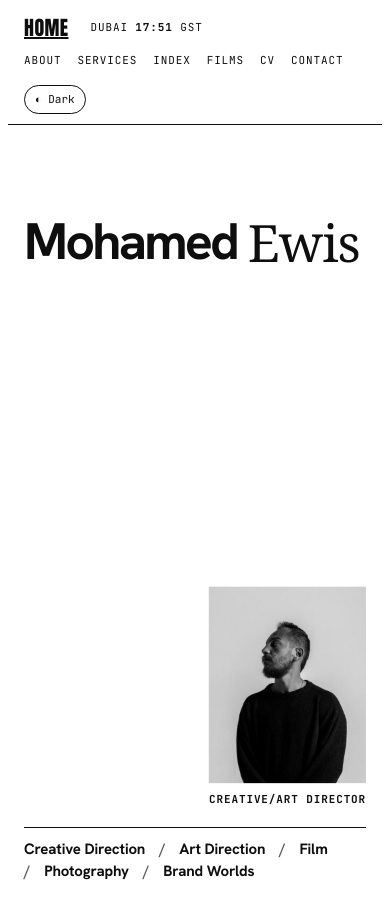
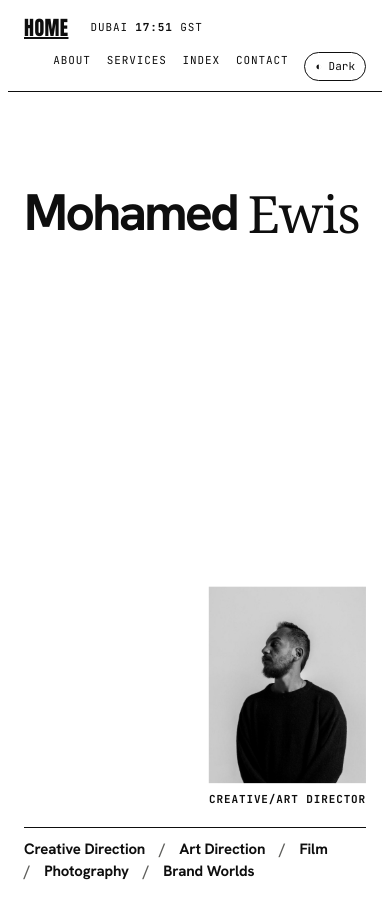
Before and after one commit to Msayed25/mohamed-ewis, a Jekyll site: the page built from index.html, in a window 390 px wide and 900 px high. Built offline with Jekyll 4.4.1, drawn with Linux system fonts in a browser that asks for light colours; some web fonts are replaced; some of the changed text lies outside the part shown.

Commit message:
Order: Selected work, Personal, Index, CV, Services; Expertise and Films hidden (admin switches); menu without Films and CV; Index and Selected work always open the project page; Personal: smaller side photos, without Nike, Gold's Gym and Swyp; CV tags trimmed; contact heading all in Antonio with a smaller arrow

```diff
--- a/_layouts/default.html
+++ b/_layouts/default.html
@@ -22,7 +22,7 @@
 <header class="bar g mono">
   <a class="brand" href="{{ '/' | relative_url }}" aria-label="Home, {{ s.name }}">Home</a>
   <span class="clock-wrap">{{ s.location | split: "," | first }} <b class="clock" data-offset="{{ s.timezone_offset }}">--:--</b> {{ s.timezone_label }}</span>
-  <nav>{% if s.about_text and s.about_text != "" %}<a href="{{ '/about/' | relative_url }}">About</a>{% endif %}<a href="{{ '/#services' | relative_url }}">Services</a><a href="{{ '/#work' | relative_url }}">Index</a><a href="{{ '/#films' | relative_url }}">Films</a><a href="{{ '/#cv' | relative_url }}">CV</a><a href="{{ '/#talk' | relative_url }}">Contact</a><button class="tog" id="tog" type="button" aria-label="Switch between light and dark">◐ <span id="togl">Dark</span></button></nav>
+  <nav>{% if s.about_text and s.about_text != "" %}<a href="{{ '/about/' | relative_url }}">About</a>{% endif %}<a href="{{ '/#services' | relative_url }}">Services</a><a href="{{ '/#work' | relative_url }}">Index</a><a href="{{ '/#talk' | relative_url }}">Contact</a><button class="tog" id="tog" type="button" aria-label="Switch between light and dark">◐ <span id="togl">Dark</span></button></nav>
 </header>
 
 {{ content }}
--- a/admin/config.yml
+++ b/admin/config.yml
@@ -88,6 +88,8 @@ collections:
           - { name: about_text, label: About text, widget: text, required: false, hint: "Shown on the About page (mohamedewis.com/about/). The About menu item appears when this has text." }
           - { name: about_photos, label: About photos (round, shown in black and white), widget: list, required: false, field: { name: photo, label: Photo, widget: image } }
           - { name: expertise, label: Expertise (the big statement after the landing page), widget: text, required: false }
+          - { name: hide_expertise, label: Hide the Expertise section, widget: boolean, default: false, required: false }
+          - { name: hide_films, label: Hide the Films section, widget: boolean, default: false, required: false }
           - { name: services_quote, label: Services quote (large line under the Services heading), widget: string, required: false }
           - { name: services_intro, label: Services intro (smaller line under the quote), widget: text, required: false }
           - { name: services, label: Services, widget: list, fields: [ { name: title, label: Service, widget: string }, { name: text, label: "What it covers (separate with · or put each on its own line)", widget: text, required: false }, { name: image, label: Photo (optional), widget: image, required: false } ] }
--- a/assets/site.css
+++ b/assets/site.css
@@ -280,11 +280,11 @@ html.view-still body > *:not(.view) *,html.view-still body > *:not(.view)::befor
 .view-loading{position:fixed;inset:auto 16px 16px auto;z-index:61;background:var(--ink);color:var(--paper);padding:8px 12px}
 html.view-open,html.view-open body{overflow:hidden}
 /* contact heading "LET'S work TOGETHER" (client feedback, Oct 2026): thin condensed capitals with "work" in the italic serif */
-.talk a.big{align-items:flex-end;font:300 clamp(40px,12.5vw,200px)/.92 var(--cond);letter-spacing:-.005em}
+.talk a.big{align-items:flex-end;font:400 clamp(40px,12.5vw,200px)/.92 var(--cond);letter-spacing:-.005em}
 .talk a.big .nw{white-space:nowrap}
 .talk a.big .t{display:inline-block}
-.talk a.big .t em{font:italic 400 .62em/1 "Instrument Serif",serif;text-transform:none;letter-spacing:0;margin-right:.08em}
-.talk a.big .arr{margin-block:0 .02em}
+.talk a.big .t em{font:inherit;font-style:normal}
+.talk a.big .arr{margin-block:0 .1em;font-size:.5em}
 
 /* ---------- top bar: just the name, one pill and Menu (client feedback, Oct 2026). Slides away while scrolling down, back on scroll up (class set by site.js) ---------- */
 .nv{position:sticky;top:env(safe-area-inset-top,0px);z-index:20;display:flex;align-items:center;justify-content:space-between;gap:16px;padding-block:12px;background:color-mix(in srgb,var(--paper) 90%,transparent);backdrop-filter:blur(10px);border-bottom:1px solid var(--ink);transition:transform .4s cubic-bezier(.2,.9,.2,1)}
--- a/assets/site.js
+++ b/assets/site.js
@@ -646,7 +646,7 @@
     var lerp = function (a, b, t) { return a + (b - a) * t; };
     var dims = function () {
       var cw = Math.min(400, Math.max(200, trk.clientWidth * 0.28)); if (window.innerWidth < 760) cw = Math.min(trk.clientWidth * 0.54, 300);
-      return { cw: cw, ch: cw * 4 / 3, sw: cw * 0.52, sh: cw * 0.52 * 4 / 3, gap: cw * 0.055 };
+      return { cw: cw, ch: cw * 4 / 3, sw: cw * 0.4, sh: cw * 0.4 * 4 / 3, gap: cw * 0.055 };
     };
     var D = dims();
     var render = function () {
--- a/index.html
+++ b/index.html
@@ -31,60 +31,8 @@ layout: default
     </div>
     <div class="dc-stage">
       {% for p in featured %}<a class="dc-card" draggable="false" data-kind="{{ p.kind }}" data-video="{% if p.video != "" %}{{ p.video | relative_url }}{% endif %}" data-title="{{ p.title }}" data-sub="{{ p.subtitle }}" data-page="{{ p.url | relative_url }}" data-sum="{% if p.summary and p.summary != "" %}{{ p.summary | escape }}{% else %}{{ p.content | strip_html | strip_newlines | truncatewords: 22 | escape }}{% endif %}"
-         href="{% if p.kind == 'link' and p.link != '' %}{{ p.link }}{% else %}{{ p.url | relative_url }}{% endif %}"{% if p.kind == 'link' and p.link != '' %} target="_blank" rel="noopener"{% endif %}><img src="{% if p.card_image and p.card_image != "" %}{{ p.card_image | relative_url }}{% else %}{{ p.cover | relative_url }}{% endif %}" alt="{{ p.title }}" loading="lazy" decoding="async" draggable="false">{% if p.kind == 'film' %}<span class="dc-play" aria-hidden="true">▶</span>{% endif %}</a>{% endfor %}
+         href="{{ p.url | relative_url }}"><img src="{% if p.card_image and p.card_image != "" %}{{ p.card_image | relative_url }}{% else %}{{ p.cover | relative_url }}{% endif %}" alt="{{ p.title }}" loading="lazy" decoding="async" draggable="false">{% if p.kind == 'film' %}<span class="dc-play" aria-hidden="true">▶</span>{% endif %}</a>{% endfor %}
     </div>
-  </div>
-</section>
-{% endif %}
-
-{% if s.services.size > 0 %}
-<section class="svc g" id="services">
-  <div class="svc-head"><div class="svc-h"><h2>Services</h2></div><div class="svc-txt">{% if s.services_quote and s.services_quote != "" %}<p class="svc-q">{{ s.services_quote }}</p>{% endif %}{% if s.services_intro != "" %}<p class="svc-i">{{ s.services_intro }}</p>{% endif %}</div></div>
-  <ol class="svc-list">
-    {% for v in s.services %}<li class="svc-row">
-      {% if v.image and v.image != "" %}<img src="{{ v.image | relative_url }}" alt="" loading="lazy">{% endif %}
-      <b class="n">{% if forloop.index < 10 %}0{% endif %}{{ forloop.index }}</b>
-      <h3>{{ v.title }}</h3>
-      {% if v.text != "" %}{% assign items = v.text | newline_to_br | replace: "<br />", "·" | split: "·" %}<ul>{% for it in items %}{% assign it2 = it | strip %}{% if it2 != "" %}<li>{{ it2 }}</li>{% endif %}{% endfor %}</ul>{% endif %}
-    </li>{% endfor %}
-  </ol>
-</section>
-{% endif %}
-
-{% if s.expertise and s.expertise != "" %}
-<section class="xp g" id="expertise" aria-label="Expertise">
-  <p class="xp-k mono">Expertise</p>
-  <p class="xp-t">{{ s.expertise }}</p>
-</section>
-{% endif %}
-
-<section class="sec g" id="work">
-  <div class="head"><h2>Index</h2><p>Every project, by discipline. Films play right here, links open the live site, everything else opens its case study.</p></div>
-  <div class="filters" id="filters">
-    <button type="button" aria-pressed="true" data-cat="all" style="--c:var(--ink)"><i></i>All <span>{{ projects.size }}</span></button>
-    {% for c in cats %}{% assign kv = c | split: ":" %}{% assign n = projects | where: "category", kv[0] %}{% if n.size > 0 %}<button type="button" aria-pressed="false" data-cat="{{ kv[0] }}" style="--c:var(--c-{{ kv[0] }})"><i></i>{{ kv[1] }} <span>{{ n.size }}</span></button>{% endif %}{% endfor %}
-  </div>
-  <div class="legend mono soft"><span>▶ Plays a film</span><span>↗ Opens a link</span><span>◼ Opens a case study</span></div>
-  <div class="rows" id="rows">
-    {% for p in projects %}{% assign catlabel = "" %}{% for c in cats %}{% assign kv = c | split: ":" %}{% if kv[0] == p.category %}{% assign catlabel = kv[1] %}{% endif %}{% endfor %}
-    <a class="row" style="--c:var(--c-{{ p.category }})" data-cat="{{ p.category }}" data-kind="{{ p.kind }}" data-img="{{ p.cover | relative_url }}" data-title="{{ p.title }}" data-sub="{{ p.subtitle }}" data-video="{% if p.video != "" %}{{ p.video | relative_url }}{% endif %}" data-page="{{ p.url | relative_url }}"
-       href="{% if p.kind == 'link' and p.link != '' %}{{ p.link }}{% else %}{{ p.url | relative_url }}{% endif %}"{% if p.kind == 'link' and p.link != '' %} target="_blank" rel="noopener"{% endif %}>
-      <span class="id mono">{{ catlabel | slice: 0 }}—{% if forloop.index < 10 %}0{% endif %}{{ forloop.index }}</span><span class="nm">{{ p.title }}</span><span class="sub">{{ p.subtitle }}</span><span class="sub mono">{{ catlabel }}</span><span class="act">{% include kind.html kind=p.kind %}</span>
-    <span class="peek" aria-hidden="true"><span class="pk-in"><img src="{{ p.cover | relative_url }}" alt="" loading="lazy" decoding="async"><span class="pk-t">{% if p.summary and p.summary != "" %}{{ p.summary }}{% else %}{{ p.content | strip_html | strip_newlines | truncatewords: 26 }}{% endif %}</span></span></span>
-    </a>{% endfor %}
-  </div>
-</section>
-
-{% if films.size > 0 %}
-<section class="sec g" id="films">
-  <div class="head"><h2>Films</h2><p>Product, documentary, cultural and experimental. Click to watch.</p></div>
-  <div class="films">
-    {% for p in films %}
-    <a class="film rv" href="{{ p.url | relative_url }}" data-kind="film" data-video="{% if p.video != "" %}{{ p.video | relative_url }}{% endif %}" data-title="{{ p.title }}" data-sub="{{ p.subtitle }}" data-page="{{ p.url | relative_url }}">
-      <div class="fr"><img src="{{ p.cover | relative_url }}" alt="{{ p.title }}" loading="lazy" decoding="async"><span class="rec mono"><i></i>{% if p.video != "" %}Film{% else %}Stills{% endif %}</span><span class="play" aria-hidden="true">▶</span></div>
-      <b>{{ p.title }}</b><small class="mono">{{ p.subtitle }}</small>
-    </a>
-    {% endfor %}
   </div>
 </section>
 {% endif %}
@@ -95,6 +43,44 @@ layout: default
   <div class="fc" id="fc" aria-roledescription="carousel" aria-label="Personal work">
     <div class="fc-track">{% for ph in s.personal_images %}{% if ph.image %}{% assign src = ph.image %}{% else %}{% assign src = ph %}{% endif %}<button type="button" class="fc-it" data-title="{{ ph.title | escape }}" data-info="{{ ph.info | escape }}" aria-label="{% if ph.title %}{{ ph.title | escape }}{% else %}Photo {{ forloop.index }}{% endif %}"><img src="{{ src | relative_url }}" alt="" loading="lazy" decoding="async" draggable="false"></button>{% endfor %}</div>
     <div class="fc-cap" aria-live="polite"><b class="fc-t"></b><span class="fc-i mono"></span></div>
+  </div>
+</section>
+{% endif %}
+
+{% if s.expertise and s.expertise != "" and s.hide_expertise != true %}
+<section class="xp g" id="expertise" aria-label="Expertise">
+  <p class="xp-k mono">Expertise</p>
+  <p class="xp-t">{{ s.expertise }}</p>
+</section>
+{% endif %}
+
+<section class="sec g" id="work">
+  <div class="head"><h2>Index</h2><p>Every project, by discipline. Click one to open its page.</p></div>
+  <div class="filters" id="filters">
+    <button type="button" aria-pressed="true" data-cat="all" style="--c:var(--ink)"><i></i>All <span>{{ projects.size }}</span></button>
+    {% for c in cats %}{% assign kv = c | split: ":" %}{% assign n = projects | where: "category", kv[0] %}{% if n.size > 0 %}<button type="button" aria-pressed="false" data-cat="{{ kv[0] }}" style="--c:var(--c-{{ kv[0] }})"><i></i>{{ kv[1] }} <span>{{ n.size }}</span></button>{% endif %}{% endfor %}
+  </div>
+  <div class="legend mono soft"><span>▶ Film</span><span>◼ Case study</span><span>Click a project to open it</span></div>
+  <div class="rows" id="rows">
+    {% for p in projects %}{% assign catlabel = "" %}{% for c in cats %}{% assign kv = c | split: ":" %}{% if kv[0] == p.category %}{% assign catlabel = kv[1] %}{% endif %}{% endfor %}
+    {% if p.kind == 'link' %}{% assign rk = 'case' %}{% else %}{% assign rk = p.kind %}{% endif %}<a class="row" style="--c:var(--c-{{ p.category }})" data-cat="{{ p.category }}" data-kind="{{ rk }}" data-img="{{ p.cover | relative_url }}" data-title="{{ p.title }}" data-sub="{{ p.subtitle }}" data-page="{{ p.url | relative_url }}"
+       href="{{ p.url | relative_url }}">
+      <span class="id mono">{{ catlabel | slice: 0 }}—{% if forloop.index < 10 %}0{% endif %}{{ forloop.index }}</span><span class="nm">{{ p.title }}</span><span class="sub">{{ p.subtitle }}</span><span class="sub mono">{{ catlabel }}</span><span class="act">{% include kind.html kind=rk %}</span>
+    <span class="peek" aria-hidden="true"><span class="pk-in"><img src="{{ p.cover | relative_url }}" alt="" loading="lazy" decoding="async"><span class="pk-t">{% if p.summary and p.summary != "" %}{{ p.summary }}{% else %}{{ p.content | strip_html | strip_newlines | truncatewords: 26 }}{% endif %}</span></span></span>
+    </a>{% endfor %}
+  </div>
+</section>
+
+{% if films.size > 0 and s.hide_films != true %}
+<section class="sec g" id="films">
+  <div class="head"><h2>Films</h2><p>Product, documentary, cultural and experimental. Click to watch.</p></div>
+  <div class="films">
+    {% for p in films %}
+    <a class="film rv" href="{{ p.url | relative_url }}" data-kind="film" data-video="{% if p.video != "" %}{{ p.video | relative_url }}{% endif %}" data-title="{{ p.title }}" data-sub="{{ p.subtitle }}" data-page="{{ p.url | relative_url }}">
+      <div class="fr"><img src="{{ p.cover | relative_url }}" alt="{{ p.title }}" loading="lazy" decoding="async"><span class="rec mono"><i></i>{% if p.video != "" %}Film{% else %}Stills{% endif %}</span><span class="play" aria-hidden="true">▶</span></div>
+      <b>{{ p.title }}</b><small class="mono">{{ p.subtitle }}</small>
+    </a>
+    {% endfor %}
   </div>
 </section>
 {% endif %}
@@ -133,3 +119,17 @@ layout: default
     </div>
   </div>
 </section>
+
+{% if s.services.size > 0 %}
+<section class="svc g" id="services">
+  <div class="svc-head"><div class="svc-h"><h2>Services</h2></div><div class="svc-txt">{% if s.services_quote and s.services_quote != "" %}<p class="svc-q">{{ s.services_quote }}</p>{% endif %}{% if s.services_intro != "" %}<p class="svc-i">{{ s.services_intro }}</p>{% endif %}</div></div>
+  <ol class="svc-list">
+    {% for v in s.services %}<li class="svc-row">
+      {% if v.image and v.image != "" %}<img src="{{ v.image | relative_url }}" alt="" loading="lazy">{% endif %}
+      <b class="n">{% if forloop.index < 10 %}0{% endif %}{{ forloop.index }}</b>
+      <h3>{{ v.title }}</h3>
+      {% if v.text != "" %}{% assign items = v.text | newline_to_br | replace: "<br />", "·" | split: "·" %}<ul>{% for it in items %}{% assign it2 = it | strip %}{% if it2 != "" %}<li>{{ it2 }}</li>{% endif %}{% endfor %}</ul>{% endif %}
+    </li>{% endfor %}
+  </ol>
+</section>
+{% endif %}
```
Also changed, not shown: _data/site.json (+4 -19 lines).
